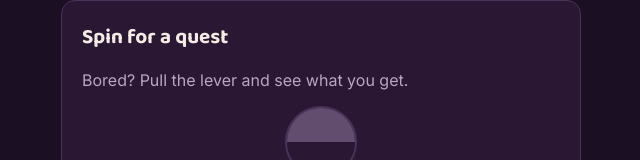
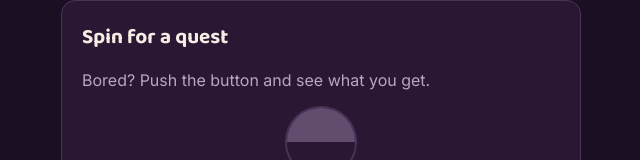
Before and after one commit to Gpagcu/Bodemmaxing, a React (Vite) app in the folder client/: page / in a window 1280 px wide. Shown: the part 367-527 px from the top of the page, without its empty margins (319-959 px from the left). Built offline with nearby package versions, Linux system fonts and the light colour scheme; no server answers.

Commit message:
clarity change spinscreen

```diff
--- a/client/src/components/SpinScreen.jsx
+++ b/client/src/components/SpinScreen.jsx
@@ -49,7 +49,7 @@ export default function SpinScreen() {
   return (
     <section className="card">
       <h2>Spin for a quest</h2>
-      <p className="muted">Bored? Pull the lever and see what you get.</p>
+      <p className="muted">Bored? Push the button and see what you get.</p>
 
       {error && (
         <p className="error" role="alert">
```
